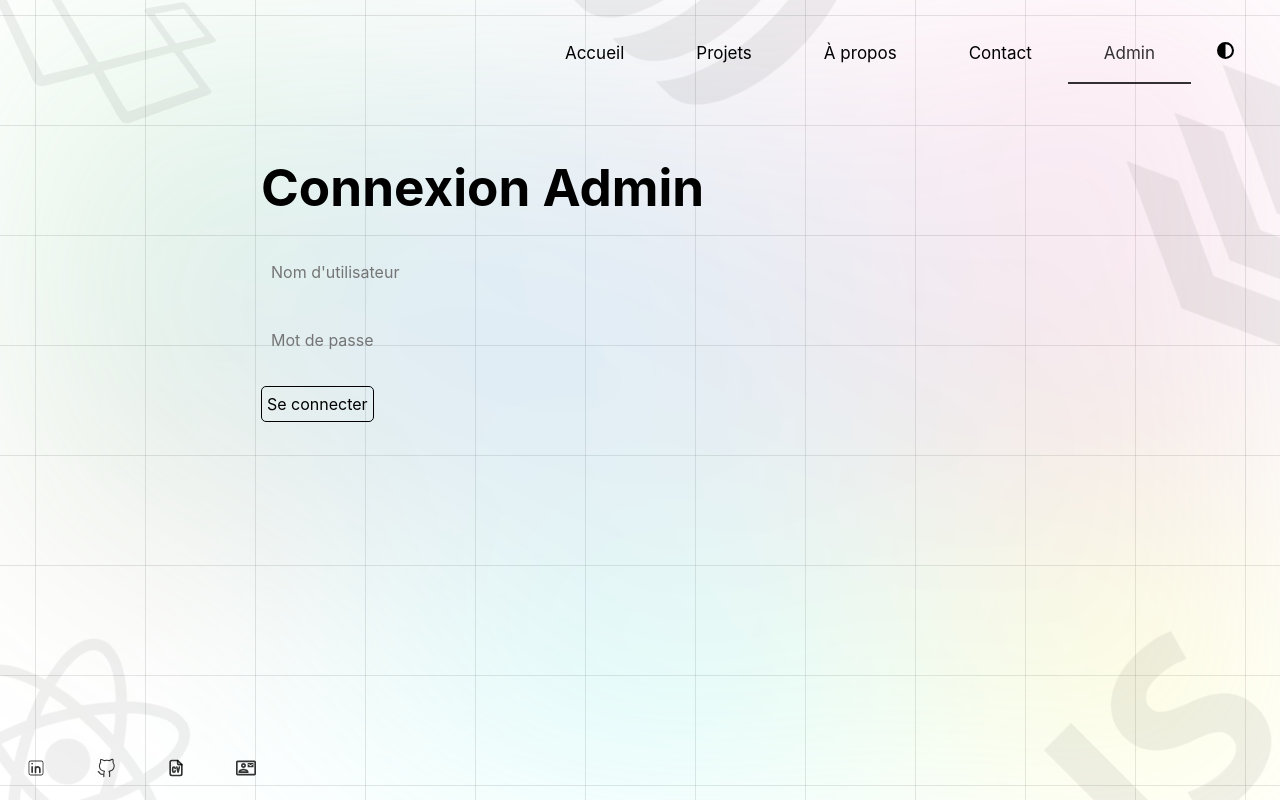
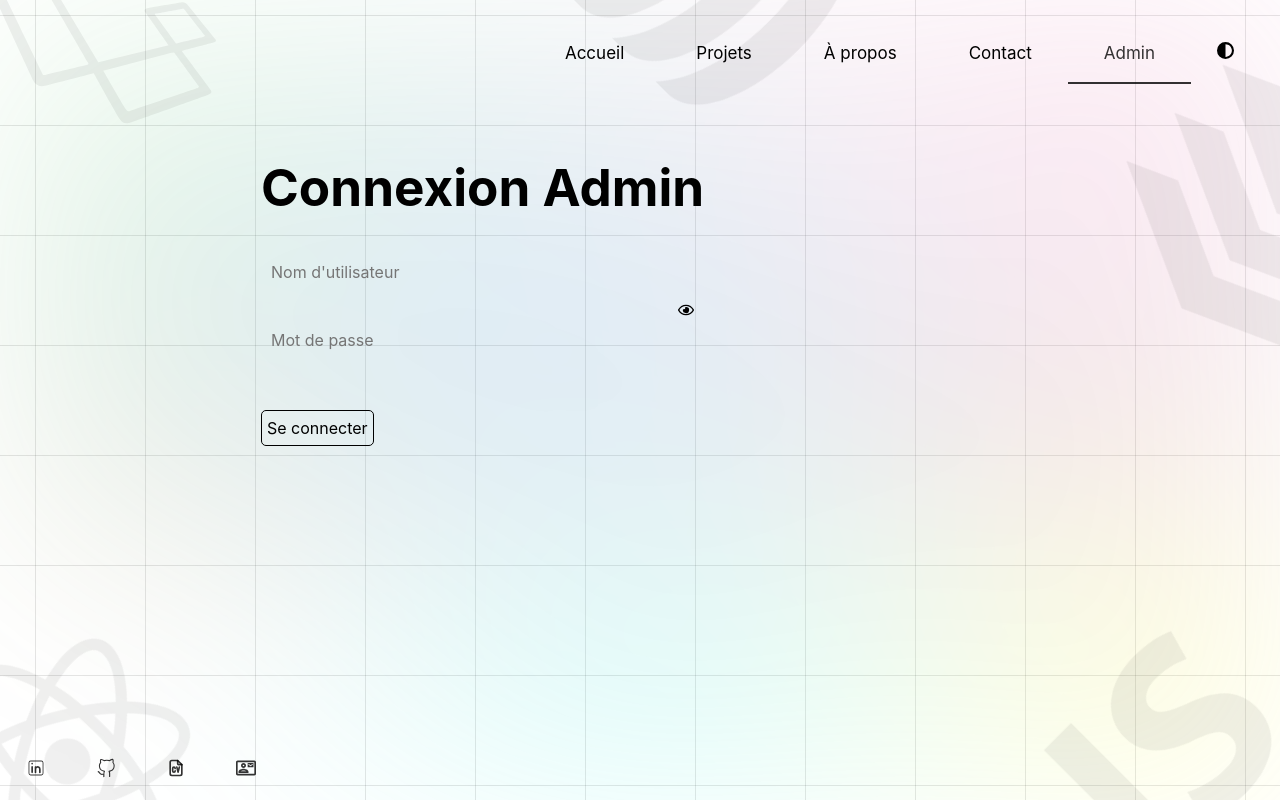
Before and after one commit to Laspales/Site_web, a React (Vite) app in the folder portfolio-wr/: page /admin in a window 1280 px wide. Built offline with nearby package versions, Linux system fonts and the light colour scheme.

Commit message:
admin 85%

```diff
--- a/portfolio-wr/src/Components/AdminMessage-Style.css
+++ b/portfolio-wr/src/Components/AdminMessage-Style.css
@@ -45,3 +45,16 @@
     border: 1px solid;
     padding: 15px;
 }
+.vp, .vpn{
+    position: absolute;
+    top: 50%;
+    right:0;
+    border:1px solid transparent;
+    background:none;
+    z-index:3;
+    padding:14px;
+    cursor:pointer;
+}
+.vpn{
+    display: none;
+}
--- a/portfolio-wr/src/Components/AdminMessage.jsx
+++ b/portfolio-wr/src/Components/AdminMessage.jsx
@@ -1,7 +1,8 @@
 import React, { useEffect, useState } from "react";
 import axios from "axios";
 import "./AdminMessage-Style.css";
-
+import { FaRegEye } from "react-icons/fa";
+import { FaRegEyeSlash } from "react-icons/fa";
 function AdminMessages() {
     const [messages, setMessages] = useState([]);
     const [error, setError] = useState("");
@@ -59,7 +60,8 @@ function AdminMessages() {
                             value={loginData.password}
                             onChange={(e) => setLoginData({ ...loginData, password: e.target.value })}
                             required
-                        />
+                        /><span className="vp"> <FaRegEye /></span>
+                            <span className="vpn"><FaRegEyeSlash /></span>
                         <br /> <br />
                         <button type="submit">Se connecter</button>
                     </form>
--- a/portfolio-wr/src/Components/Header-Style.css
+++ b/portfolio-wr/src/Components/Header-Style.css
@@ -80,7 +80,7 @@ body.dark .App-Section .circle div{
 body.dark .App-Footer li a {
   color: whitesmoke;
 }
-body.dark .App-Contact #send:hover{
+body.dark .App-Contact #send:hover, body.dark .Admin-Messages form button:hover, body.dark .Admin-Messages #deco:hover{
   color: rgba(0, 0, 0, 0.8);
   background-color: whitesmoke;
 }
```
Also changed, not shown: 1 other file (tests, documents, lock files or other folders).
